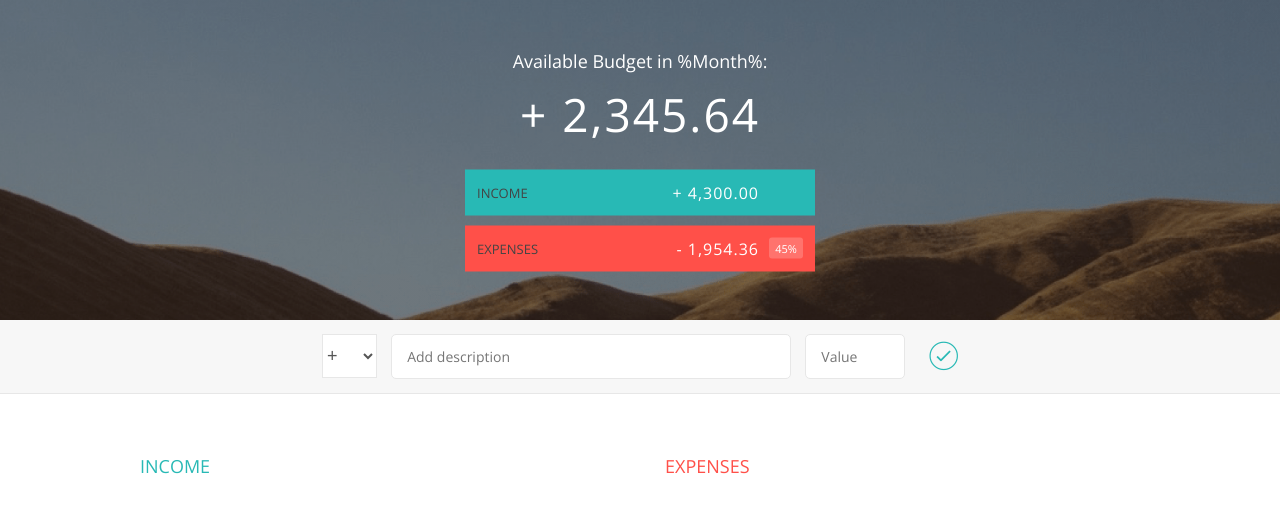
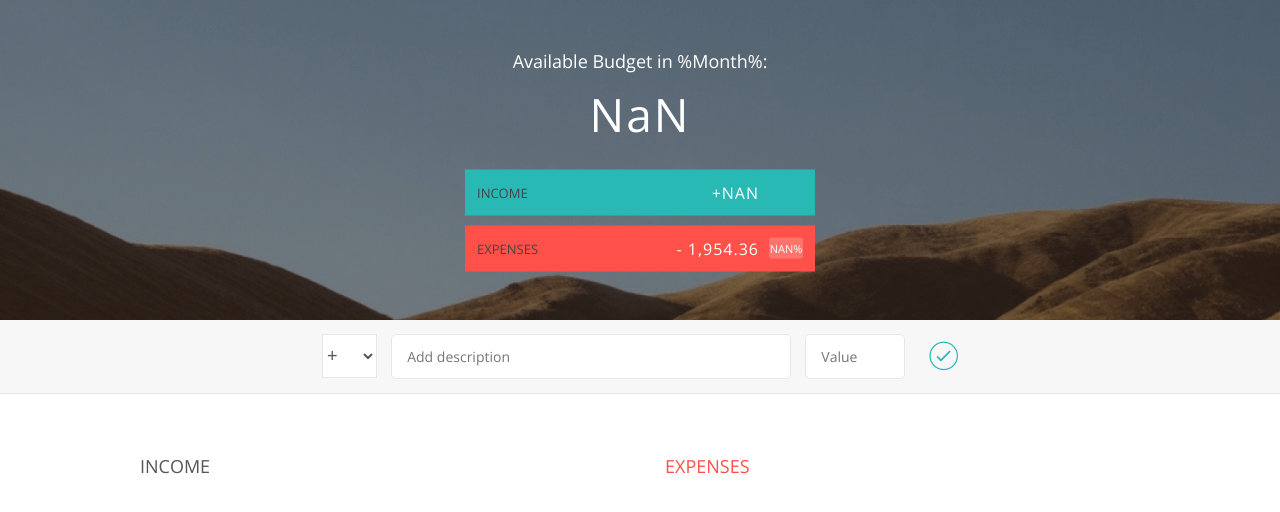
Before and after one commit to cirenel/NGCN2020-team17, a plain HTML site: page index.html in a window 1280 px wide. Both pictures are taken after a click on the button 943 px from the left and 357 px from the top of the page. Drawn offline with nearby package versions, Linux system fonts and the light colour scheme.

Commit message:
app.js creation
created app.js and added in functions to alter budget values and precentages

```diff
--- /dev/null
+++ b/app.js
@@ -0,0 +1,71 @@
+
+function newentry(){
+	//input validation to be implemented
+	console.log("here");
+	var menu = document.getElementById("menu");
+	var sign = menu.options[menu.selectedIndex].value;
+	console.log(sign)
+
+	var description = document.getElementsByClassName("add__description")[0].value;
+	var value = parseFloat(document.getElementById("entry").value);
+
+	console.log(description)
+	console.log(value);
+
+	//if sign is + --> get income element. make new income div and populate
+	if (sign=="inc"){
+		console.log("income.");
+		var inc = document.getElementsByClassName("budget__income--value")[0].innerHTML;
+		cur = inc.substring(1, inc.length);
+		cur = cur.split(",").join("");
+		num = parseFloat(cur);
+		num = num + value;
+		//todo write formatter function for final number --> formatted string
+		document.getElementsByClassName("budget__income--value")[0].innerHTML = "+"+moneyFormat(num.toFixed(2)+"");
+
+		//document.getElementById("income"); //get income list. add new element in format
+
+	} else if (sign=="exp"){
+	//if sign is - --> get expense element. make new expense div and populate
+		console.log("expense.");
+		var exp = document.getElementsByClassName("budget__expenses--value")[0].innerHTML;
+		cur = exp.split(",").join(""); //dont need to remove first char since is parseable but do axe commas
+		cur = cur.split(" ").join(""); //but there is a space after the - that isnt parseable
+		num = parseFloat(cur);
+		num = num - value;
+		//todo write formatter function for final number --> formatted string
+		document.getElementsByClassName("budget__expenses--value")[0].innerHTML = moneyFormat(num.toFixed(2)+"");
+
+		//document.getElementById("expense");  //get expense list. add new element in format
+
+	}
+
+	recalculate();
+
+};
+
+
+function recalculate(){
+	//get values from current total expenses and total income
+	var inc = document.getElementsByClassName("budget__income--value")[0].innerHTML;
+	inc = parseFloat(inc.substring(1, inc.length).split(",").join(""));
+	var exp = document.getElementsByClassName("budget__expenses--value")[0].innerHTML;
+	exp =  parseFloat(exp.substring(1, exp.length).split(",").join(""));
+	//parse from string to float
+	//calculate new available budget
+	current = inc - exp;
+	//update document
+	document.getElementsByClassName("budget__value")[0].innerHTML = (current.toFixed(2)) ;
+	//calculate percentage
+	percentage = (exp/inc)*100;
+	//update document
+	document.getElementsByClassName("budget__expenses--percentage")[0].innerHTML = percentage.toFixed(0)+"%";
+
+};
+
+function moneyFormat(value){
+	//takes value as a string starting with +/-
+	//add , where approp and return string to be updated on doc
+	value.replace(/\B(?=(\d{3})+(?!\d))/g, ",") //check if this does weird commas
+	return value;
+};
--- a/index.html
+++ b/index.html
@@ -6,6 +6,7 @@
         <link href="http://code.ionicframework.com/ionicons/2.0.1/css/ionicons.min.css" rel="stylesheet" type="text/css">
         <link type="text/css" rel="stylesheet" href="style.css">
         <title>Budgety</title>
+        <script src="app.js"></script>
     </head>
     <body>
 
@@ -40,24 +41,22 @@
         <div class="bottom">
             <div class="add">
                 <div class="add__container">
-                    <select class="add__type">
+                    <select class="add__type" id = "menu">
                         <option value="inc" selected>+</option>
                         <option value="exp">-</option>
                     </select>
-                    <input type="text" class="add__description" placeholder="Add description">
-                    <input type="number" class="add__value" placeholder="Value">
-                    <button class="add__btn"><i class="ion-ios-checkmark-outline"></i></button>
+                    <input type="text" class="add__description" placeholder="Add description" >
+                    <input type="number" class="add__value" id="entry" placeholder="Value">
+                    <button class="add__btn" onclick="newentry();"><i class="ion-ios-checkmark-outline"></i></button>
                 </div>
             </div>
 
             <div class="container clearfix">
                 <div class="income">
-                    <h2 class="icome__title">Income</h2>
+                    <h2 class="income__title">Income</h2>
 
-                    <div class="income__list">
-
-                        <!--
-                        <div class="item clearfix" id="income-0">
+                    <div class="income__list" id="income">
+                <!--        <div class="item clearfix" id="income-0">
                             <div class="item__description">Salary</div>
                             <div class="right clearfix">
                                 <div class="item__value">+ 2,100.00</div>
@@ -76,7 +75,7 @@
                                 </div>
                             </div>
                         </div>
-                        -->
+                       -->
 
                     </div>
                 </div>
@@ -86,9 +85,9 @@
                 <div class="expenses">
                     <h2 class="expenses__title">Expenses</h2>
 
-                    <div class="expenses__list">
+                    <div class="expenses__list" id="expense">
+              <!--
 
-                        <!--
                         <div class="item clearfix" id="expense-0">
                             <div class="item__description">Apartment rent</div>
                             <div class="right clearfix">
@@ -110,15 +109,15 @@
                                 </div>
                             </div>
                         </div>
-                        -->
 
-                    </div>
+
+            -->        </div>
                 </div>
             </div>
 
 
         </div>
 
-        <script src="app.js"></script>
+
     </body>
 </html>
```
